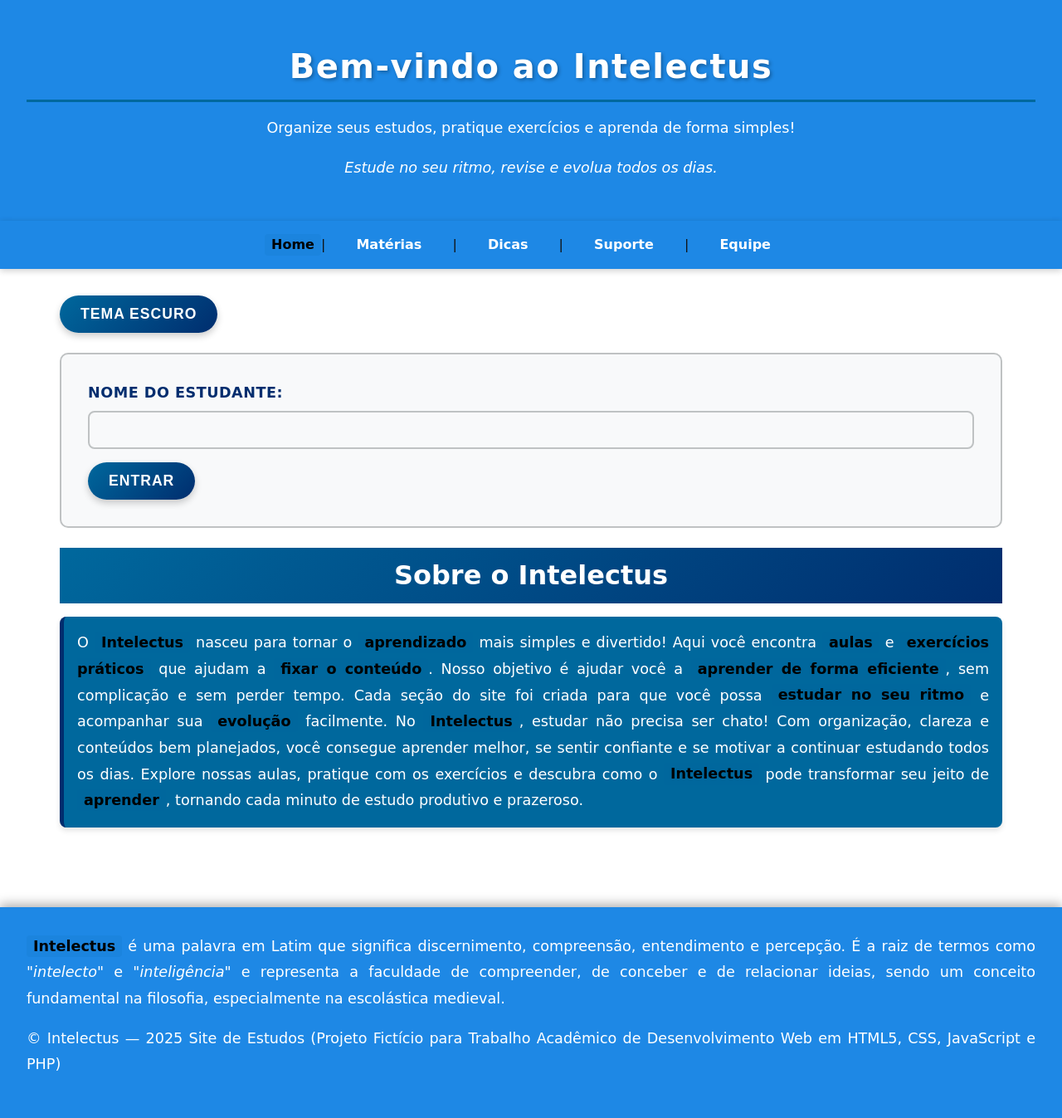
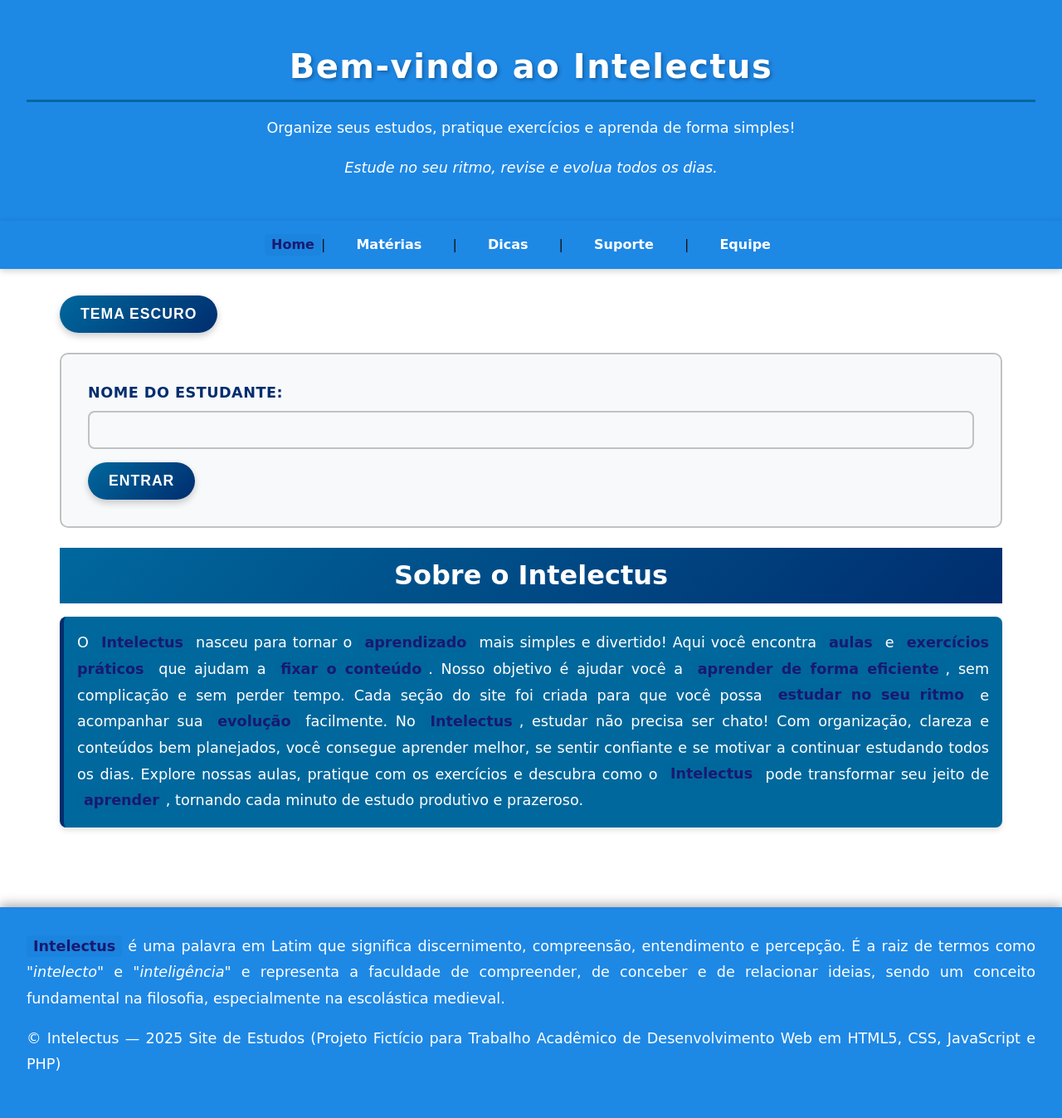
Before and after one commit to FelipeSantos-boiBigas/TrabalhoWebHTML, a PHP site: page /home.html in a window 1280 px wide. Shown: the whole page at 83% size. Run offline with PHP 8.4, Linux system fonts and the light colour scheme.

Commit message:
Change strong text color from black to midnight blue

```diff
--- a/css/style.css
+++ b/css/style.css
@@ -306,7 +306,7 @@ ul {
 }
 
 strong {
-    color: #000000;
+    color: #191970;
     background-color: rgba(0, 104, 157, 0.1);
     padding: 0.2rem 0.5rem;
     border-radius: 4px;
```
